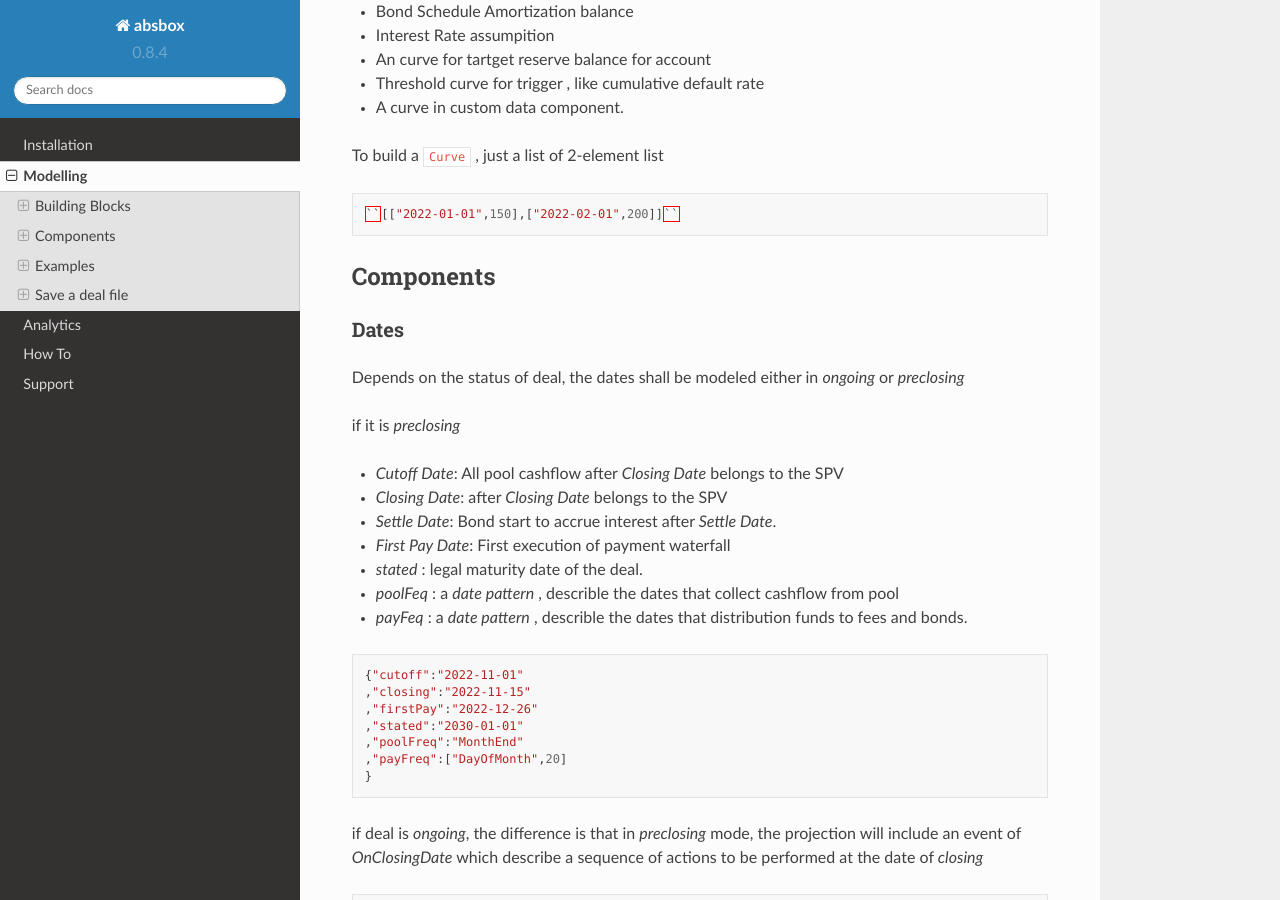
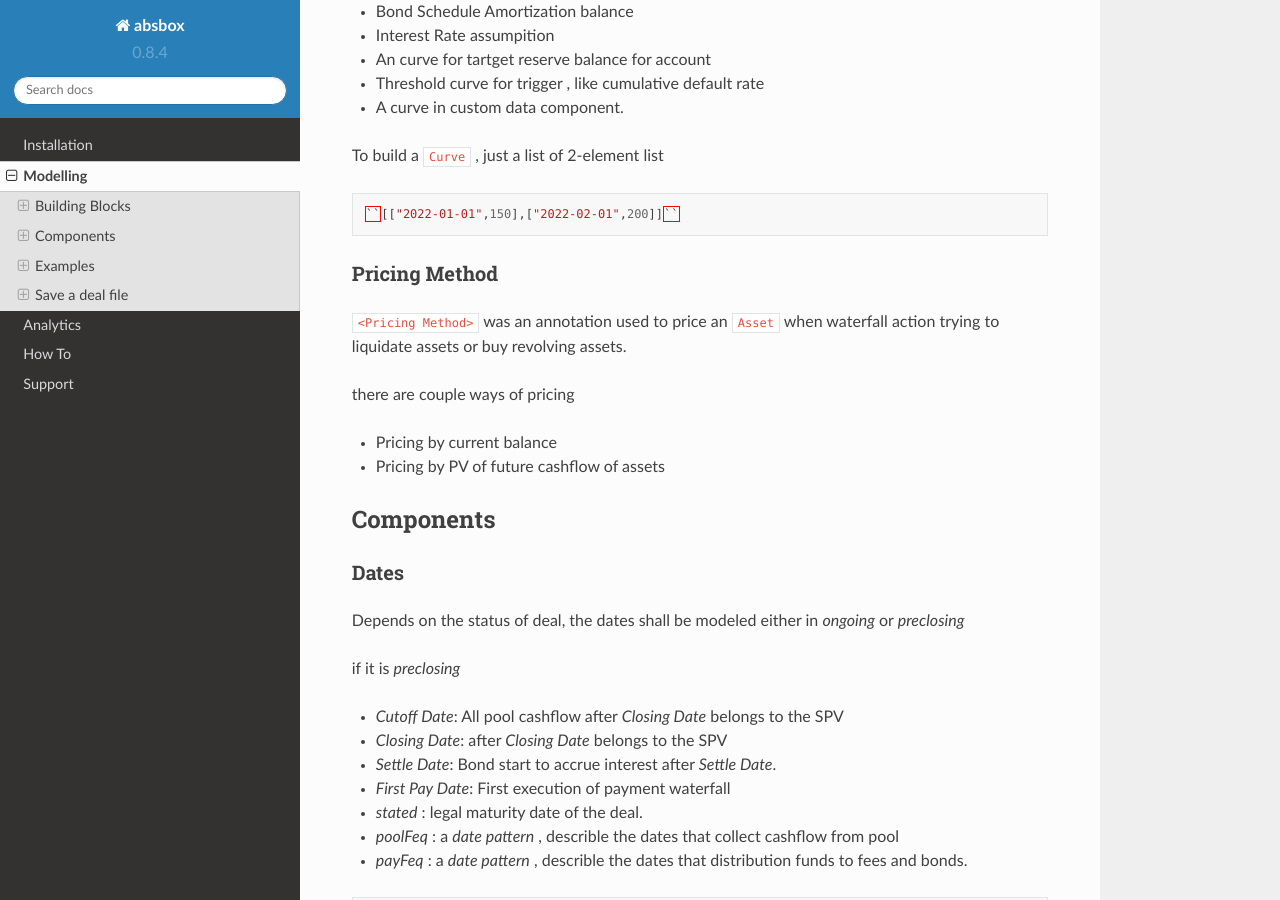
Before and after one commit to yellowbean/absbox-doc, a Sphinx documentation site: the page built from docs/source/modeling.rst, in a window 1280 px wide and 900 px high, scrolled down 4778 px. Built offline with Sphinx 7.4.7 and the Read the Docs theme 2.0.0, drawn with Linux system fonts in a browser that asks for light colours.

Commit message:
add pricing method

```diff
--- a/docs/source/modeling.rst
+++ b/docs/source/modeling.rst
@@ -203,6 +203,15 @@ To build a ``Curve`` , just a list of 2-element list
 .. code-block:: python
 
   ``[["2022-01-01",150],["2022-02-01",200]]``
+
+Pricing Method
+----------------
+``<Pricing Method>`` was an annotation used to price an ``Asset`` when waterfall action trying to liquidate assets or buy revolving assets.
+
+there are couple ways of pricing
+
+* Pricing by current balance
+* Pricing by PV of future cashflow of assets
 
 
 Components
```
